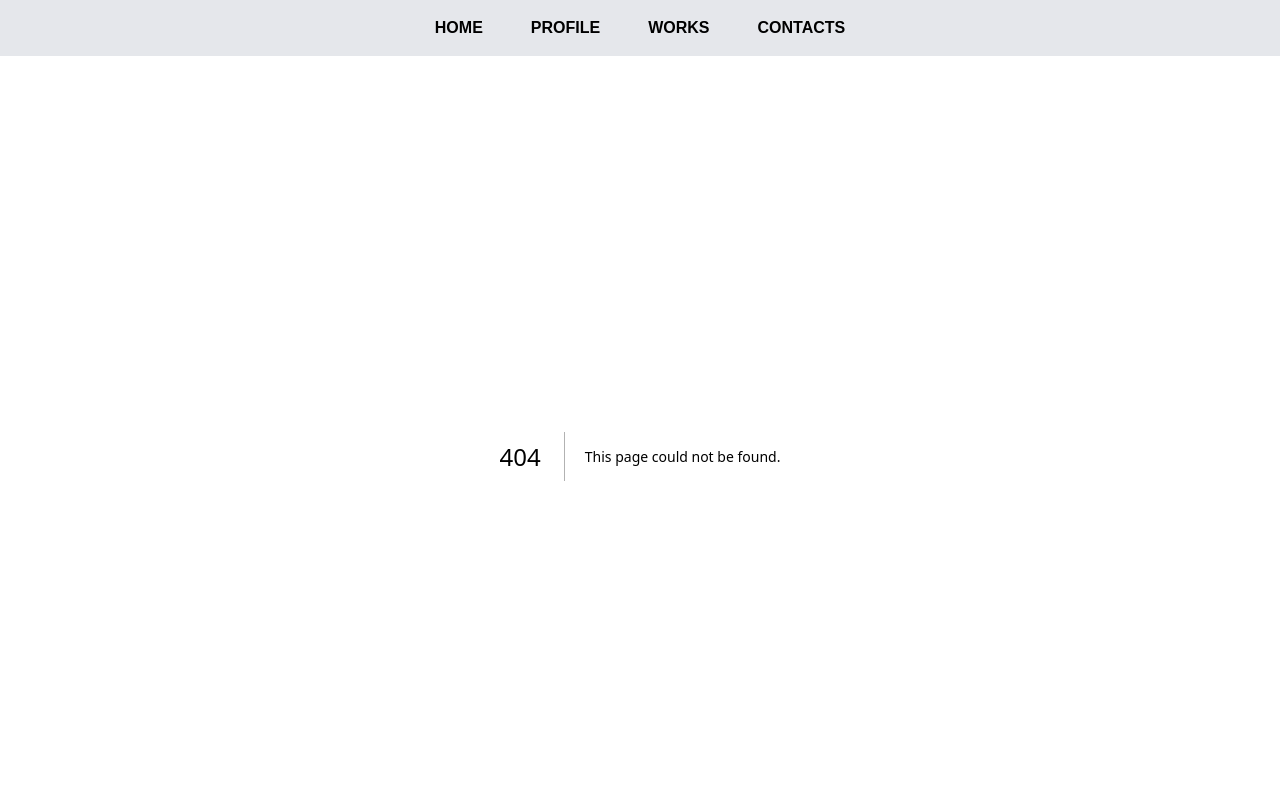
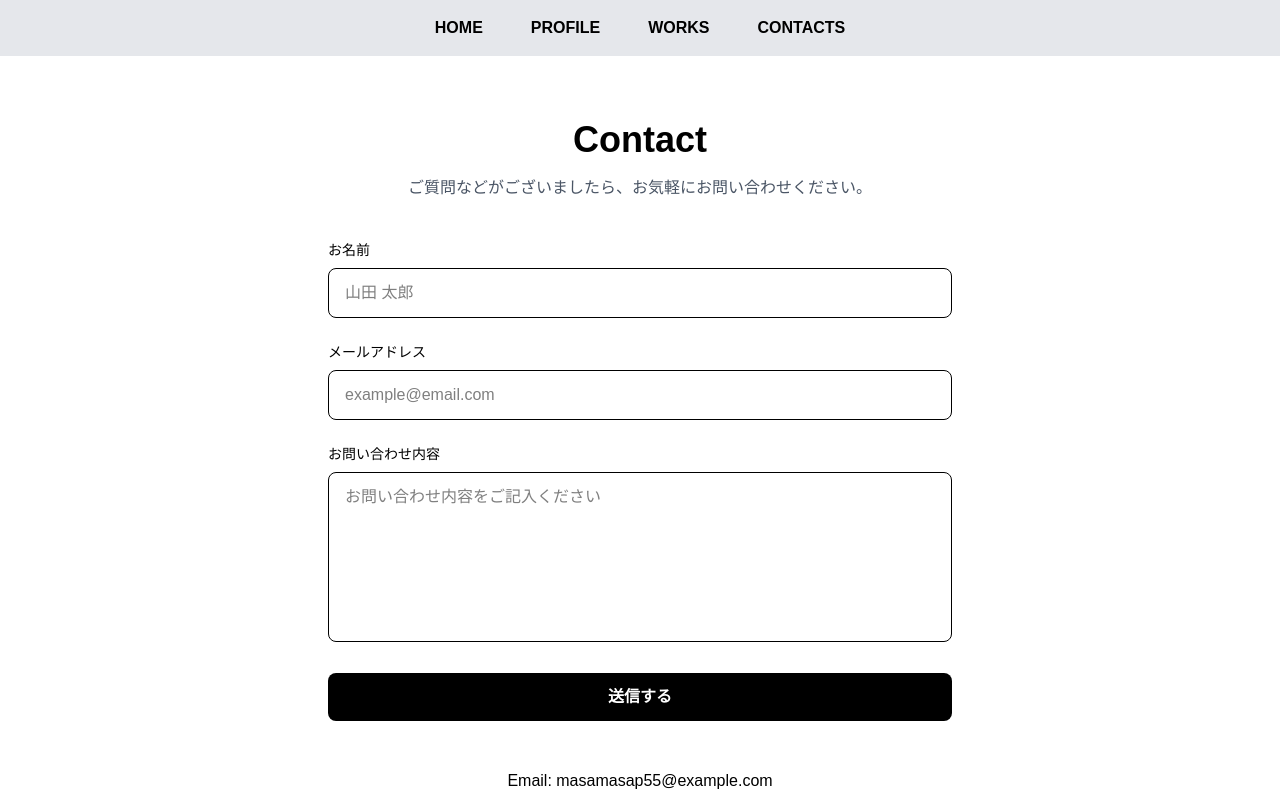
Before and after one commit to hiromasa55/hiromasa-portfolio, a Next.js app: page /contact in a window 1280 px wide. Before the commit this address had no page. Shown: the top 796 px of the page. Built offline with nearby package versions, Linux system fonts and the light colour scheme.

Commit message:
add contact-text(none function)

```diff
--- /dev/null
+++ b/src/app/contact/page.tsx
@@ -0,0 +1,71 @@
+export default function Contact() {
+  return (
+    <div className="max-w-2xl mx-auto px-6 py-16">
+      <h1 className="text-4xl font-bold text-center mb-4">
+        Contact
+      </h1>
+
+      <p className="text-center text-gray-600 mb-10">
+        ご質問などがございましたら、お気軽にお問い合わせください。
+      </p>
+
+      <form className="space-y-6">
+        <div>
+          <label
+            htmlFor="name"
+            className="block text-sm font-medium mb-2"
+          >
+            お名前
+          </label>
+          <input
+            id="name"
+            type="text"
+            placeholder="山田 太郎"
+            className="w-full border rounded-lg px-4 py-3 focus:outline-none focus:ring"
+          />
+        </div>
+
+        <div>
+          <label
+            htmlFor="email"
+            className="block text-sm font-medium mb-2"
+          >
+            メールアドレス
+          </label>
+          <input
+            id="email"
+            type="email"
+            placeholder="example@email.com"
+            className="w-full border rounded-lg px-4 py-3 focus:outline-none focus:ring"
+          />
+        </div>
+
+        <div>
+          <label
+            htmlFor="message"
+            className="block text-sm font-medium mb-2"
+          >
+            お問い合わせ内容
+          </label>
+          <textarea
+            id="message"
+            rows={6}
+            placeholder="お問い合わせ内容をご記入ください"
+            className="w-full border rounded-lg px-4 py-3 resize-none focus:outline-none focus:ring"
+          />
+        </div>
+
+        <button
+          type="submit"
+          className="w-full rounded-lg bg-black text-white py-3 font-semibold hover:opacity-80 transition"
+        >
+          送信する
+        </button>
+      </form>
+      <div className="mt-12 text-center">
+        <p>Email: masamasap55@example.com</p>
+        <p>GitHub: https://github.com/hiromasa55</p>
+      </div>
+    </div>
+  );
+}
--- a/src/app/contacts/page.tsx
+++ /dev/null
@@ -1,7 +0,0 @@
-export default function contacts(){
-  return (
-    <>
-      <h1 className="text-4xl font-bold text-center mt-20">CONTACTS</h1>
-    </>
-  )
-}
--- a/src/components/Footer.tsx
+++ b/src/components/Footer.tsx
@@ -9,7 +9,7 @@ export default function Footer() {
             <li><Link href="/" className="transition-colors duration-300 hover:text-red-400">HOME</Link></li>
             <li><Link href="/profile" className="transition-colors duration-300 hover:text-red-400">PROFILE</Link></li>
             <li><Link href="/works" className="transition-colors duration-300 hover:text-red-400">WORKS</Link></li>
-            <li><Link href="/contacts" className="transition-colors duration-300 hover:text-red-400">CONTACTS</Link></li>
+            <li><Link href="/contact" className="transition-colors duration-300 hover:text-red-400">CONTACTS</Link></li>
           </div>
         </ul>
       </nav>
--- a/src/components/Header.tsx
+++ b/src/components/Header.tsx
@@ -9,7 +9,7 @@ export default function Header() {
             <li><Link href="/" className="transition-colors duration-300 hover:text-red-500">HOME</Link></li>
             <li><Link href="/profile" className="transition-colors duration-300 hover:text-red-500">PROFILE</Link></li>
             <li><Link href="/works" className="transition-colors duration-300 hover:text-red-500">WORKS</Link></li>
-            <li><Link href="/contacts" className="transition-colors duration-300 hover:text-red-500">CONTACTS</Link></li>
+            <li><Link href="/contact" className="transition-colors duration-300 hover:text-red-500">CONTACTS</Link></li>
           </div>
         </ul>
       </nav>
```
